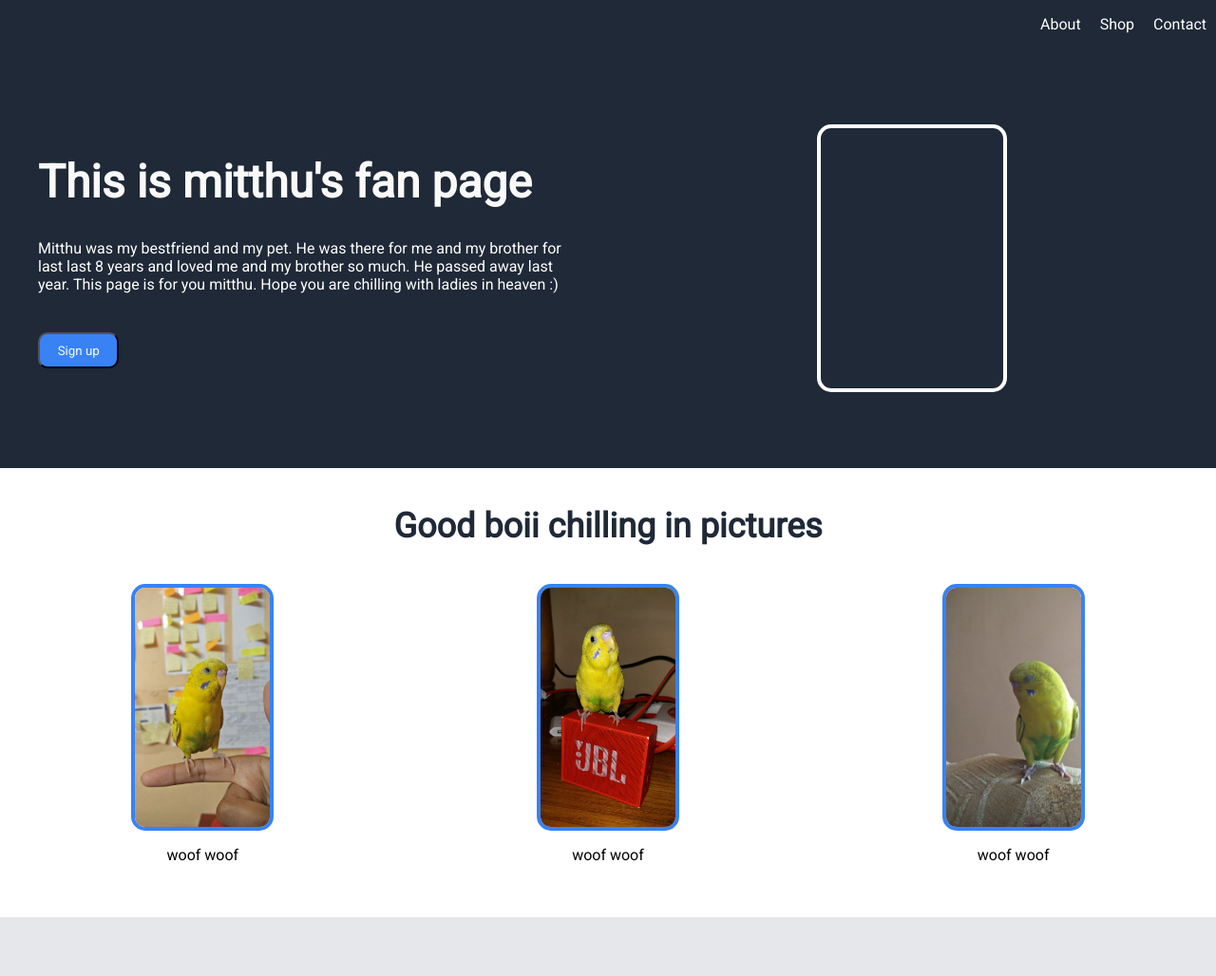
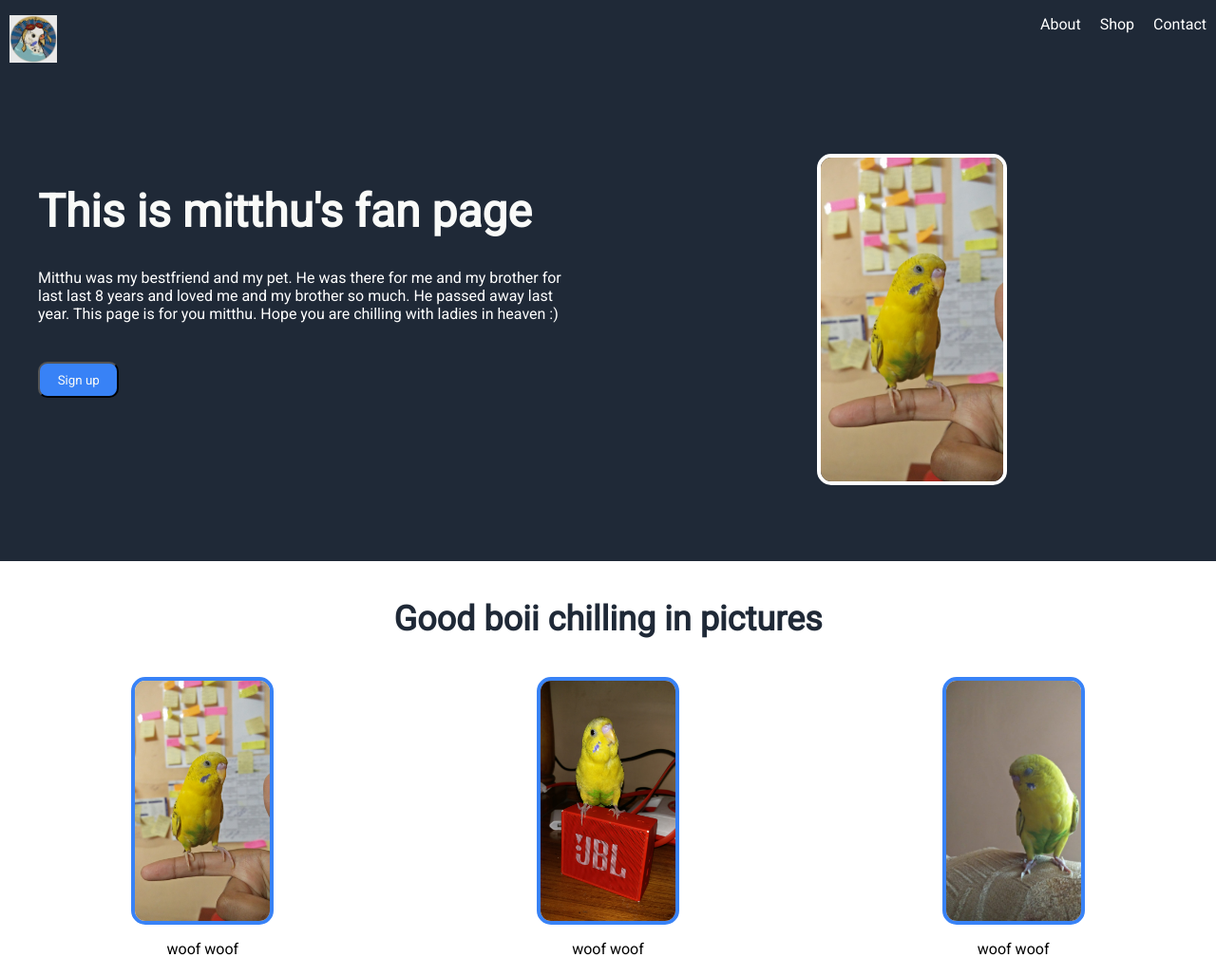
Before and after one commit to growindiedev/odin-landing-page, a plain HTML site: page index.html in a window 1280 px wide. Shown: the top 1028 px of the page at 95% size. Drawn offline with Linux system fonts and the light colour scheme; the site is published under a folder, as on GitHub Pages, so addresses that start at the root find nothing.

Commit message:
fix image path

```diff
--- a/index.html
+++ b/index.html
@@ -11,7 +11,7 @@
 <body>
   <header>
     <ul>
-      <li class="push-left"><img width="50px" src="/bud.jpeg" alt=""></li>
+      <li class="push-left"><img width="50px" src="bud.jpeg" alt=""></li>
       <li>About</li>
       <li>Shop</li>
       <li>Contact</li>
@@ -31,7 +31,7 @@
     <div class="item right">
       <!-- <img src="mitthu1.jpeg" alt="" height="150px"> -->
 
-    <img src="/mitthu2.jpeg" alt="" width="200px">
+    <img src="mitthu2.jpeg" alt="" width="200px">
 
     </div>
   </div>
```
